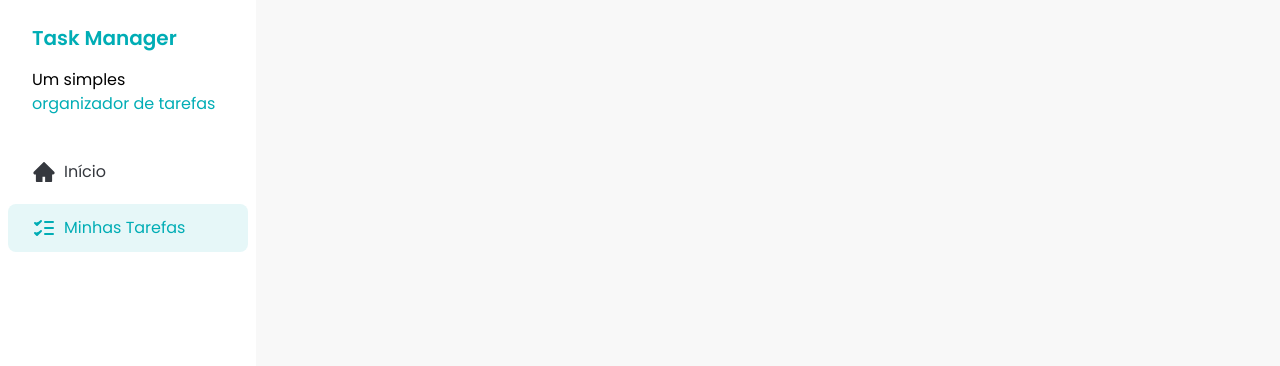
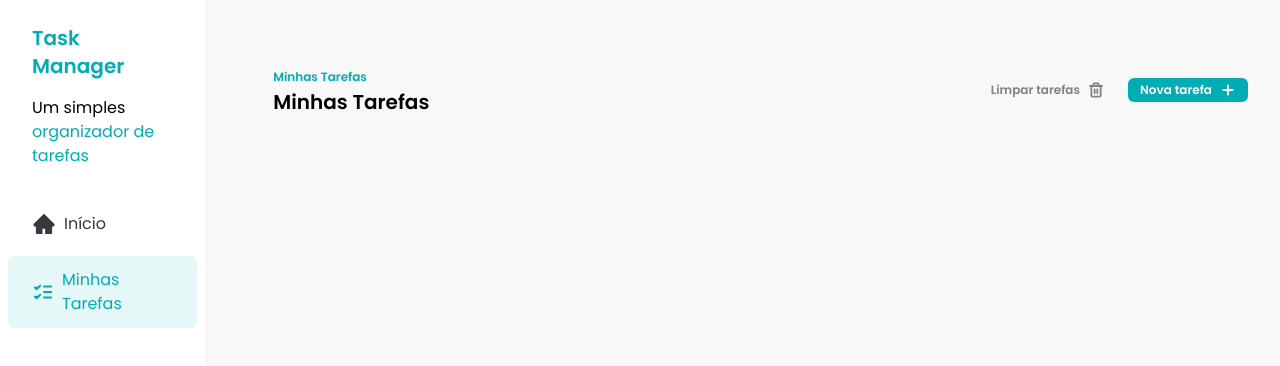
Before and after one commit to fernandoalbuquerqueponte/fsc-task-manager, a React (Vite) app: page / in a window 1280 px wide. Shown: the top 366 px of the page. Built offline with nearby package versions, Linux system fonts and the light colour scheme.

Commit message:
feat: add initial Task and Button components

```diff
--- a/src/App.jsx
+++ b/src/App.jsx
@@ -1,9 +1,11 @@
 import Sidebar from "./components/Sidebar"
+import Tasks from "./components/Tasks"
 
 function App() {
   return (
-    <div>
+    <div className="flex gap-9">
       <Sidebar />
+      <Tasks />
     </div>
   )
 }
--- /dev/null
+++ b/src/components/Button.jsx
@@ -0,0 +1,21 @@
+const Button = ({ children, variant = "primary" }) => {
+  const getVariantClasses = () => {
+    if (variant === "primary") {
+      return "bg-[#00ADB5] text-white"
+    }
+
+    if (variant === "ghost") {
+      return "bg-transparent text-[#818181]"
+    }
+  }
+
+  return (
+    <button
+      className={`flex items-center gap-2 rounded-md px-3 py-1 text-xs font-semibold transition hover:opacity-75 ${getVariantClasses()}`}
+    >
+      {children}
+    </button>
+  )
+}
+
+export default Button
--- /dev/null
+++ b/src/components/Tasks.jsx
@@ -0,0 +1,32 @@
+import Button from "./Button"
+import AddIcon from "../assets/icons/add.svg?react"
+import TrashIcon from "../assets/icons/trash.svg?react"
+
+const Tasks = () => {
+  return (
+    <div className="w-full px-8 py-16">
+      <div className="flex w-full justify-between">
+        <div>
+          <span className="text-xs font-semibold text-[#00ADB5]">
+            Minhas Tarefas
+          </span>
+          <h2 className="text-xl font-semibold">Minhas Tarefas</h2>
+        </div>
+
+        <div className="flex items-center gap-3">
+          <Button variant="ghost">
+            Limpar tarefas
+            <TrashIcon />
+          </Button>
+
+          <Button variant="primary">
+            Nova tarefa
+            <AddIcon />
+          </Button>
+        </div>
+      </div>
+    </div>
+  )
+}
+
+export default Tasks
```
Also changed, not shown: src/assets/icons/add.svg (added), src/assets/icons/trash.svg (added).
